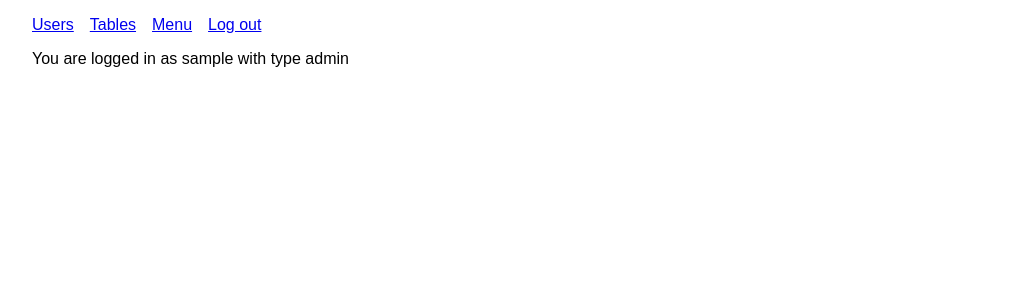
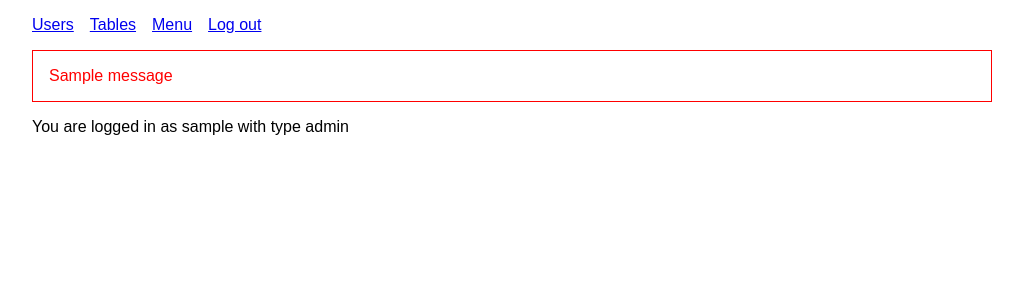
Before and after one commit to Jamb000h/ravintolan-itsepalvelu, a Flask app: page / in a window 1280 px wide. Shown: the top 300 px of the page, without its empty margins (128-1151 px from the left). Run offline with Flask 2, Linux system fonts and the light colour scheme; the visitor is signed in with stand-in values (Sample User, id 1); one stand-in notice (Sample message) is shown; parts of the project's set-up code (start-up, migrations or seed data) failed here and were passed over.

Commit message:
Add error messages

```diff
--- a/orders.py
+++ b/orders.py
@@ -1,5 +1,5 @@
 from db import db
-from flask import session
+from flask import flash, session
 
 def order(tableId, menuItemIds, menuItemQuantities):
     # Check that the current user is the user for this table
@@ -7,8 +7,9 @@ def order(tableId, menuItemIds, menuItemQuantities):
     result = db.session.execute(sql, {"userId": session.get("userId")})
     table = result.fetchone()
 
-    # If wrong user or table wants to pay, don't allow ordering anymore
+    # If wrong user or table wants to pay, don't allow ordering
     if int(table[0]) != int(tableId) or table[1] == True:
+        flash("Wrong user! Please contact your waiter.")
         return
 
     try:
--- a/routes.py
+++ b/routes.py
@@ -1,5 +1,5 @@
 from app import app
-from flask import render_template, request, redirect, session
+from flask import flash, render_template, request, redirect, session
 import users, menu, tables, orders
 
 @app.route("/")
@@ -83,6 +83,7 @@ def editUser(id):
     user = users.getUserById(id)
 
     if user is None:
+        flash("User not found for id " + id)
         return redirect("/users")
 
     return render_template("editUser.html", user=user)
@@ -139,6 +140,7 @@ def editMenuItem(id):
     menuItem = menu.getMenuItemById(id)
 
     if menuItem is None:
+        flash("Menu item not found for id " + id)
         return redirect("/menu")
 
     return render_template("editMenuItem.html", menuItem=menuItem)
@@ -159,6 +161,7 @@ def listTables():
         tableUser = request.form["tableUser"]
 
         if len(tableName) < 6:
+            flash("Table name has a minimum length of 5 characters.")
             return redirect("/tables")
 
         tables.addTable(tableName, tableWaiter, tableUser)
@@ -184,6 +187,7 @@ def editTable(id):
         tableUser = request.form["tableUser"]
 
         if len(tableName) < 6:
+            flash("Table name has a minimum length of 5 characters.")
             return redirect("/tables"+id)
 
         tables.editTable(id, tableName, tableWaiter, tableUser)
@@ -232,6 +236,7 @@ def proceedOrder():
     order = orders.getOrderById(orderId)
 
     if not order:
+        flash("Order not found for orderId " + orderId)
         return redirect("/")
 
     currentStatus = order[1]
@@ -253,6 +258,7 @@ def cancelOrder():
     order = orders.getTableIdAndStatusForOrder(orderId)
 
     if not order:
+        flash("Order not found for orderId " + orderId)
         return redirect("/")
 
     if session.get("userType") == "table":
@@ -260,11 +266,14 @@ def cancelOrder():
         tableUserId = order[0]
 
         if int(tableUserId) != int(session.get("userId")):
+            flash("Wrong user! Please contact your waiter.")
             return redirect("/")
 
     # Only orders with status "new" can be cancelled
     if order[1] == "new":
         orders.updateOrderStatus(orderId, "cancelled")
+    else:
+        flash("Could not cancel order as it has been accepted or completed already.")
 
     return redirect("/")
 
--- a/static/main.css
+++ b/static/main.css
@@ -158,3 +158,14 @@ h4 {
     background-color: green;
     color: white;
 }
+
+.flashes {
+    padding: 1rem;
+    border: solid 1px red;
+    color: red;
+    list-style: none;
+}
+
+.flashes li:not(:last-child) {
+    margin-bottom: 0.5rem;
+}
--- a/tables.py
+++ b/tables.py
@@ -1,5 +1,5 @@
 from db import db
-from flask import session
+from flask import flash, session
 import users
 
 def addTable(tableName, tableWaiter, tableUser):
@@ -8,15 +8,18 @@ def addTable(tableName, tableWaiter, tableUser):
 
     # Check waiter
     if not users.getUserByTypeAndId("waiter", tableWaiter):
+        flash("Waiter is invalid")
         return
 
     # Check table user
     if not users.getUserByTypeAndId("table", tableUser):
+        flash("Table user is invalid")
         return
 
     # Check that the table user is free
     tablesForUser = getTablesForTableUser(tableUser)
     if len(tablesForUser) > 0:
+        flash("Table user is already reserved for a table")
         return
 
     try:
@@ -62,6 +65,7 @@ def tableNameIsReserved(tableName):
     if not table:
         return False
 
+    flash("Table name is already reserved.")
     return True
 
 def getTablesForTableUser(tableUser):
--- a/templates/layout.html
+++ b/templates/layout.html
@@ -20,6 +20,15 @@
         </ul>
     </nav>
     <main>
+        {% with messages = get_flashed_messages() %}
+            {% if messages %}
+                <ul class=flashes>
+                    {% for message in messages %}
+                        <li>{{ message }}</li>
+                    {% endfor %}
+                </ul>
+            {% endif %}
+        {% endwith %}
         {% block content %}{% endblock %}
     </main>
 </body>
```
Also changed, not shown: menu.py (+6 -1 lines), users.py (+8 -2 lines).
